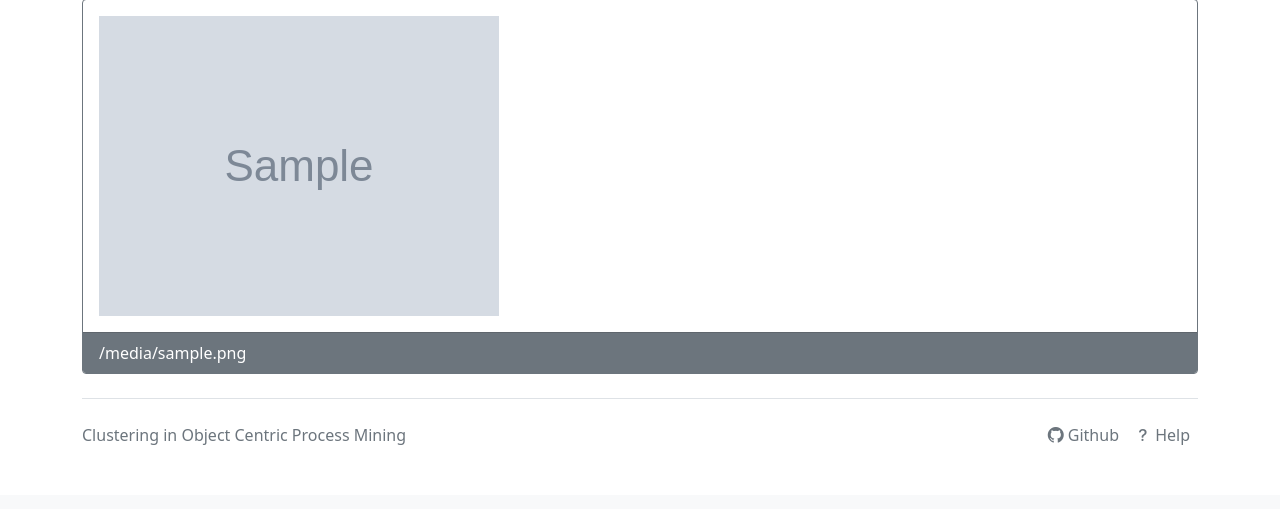
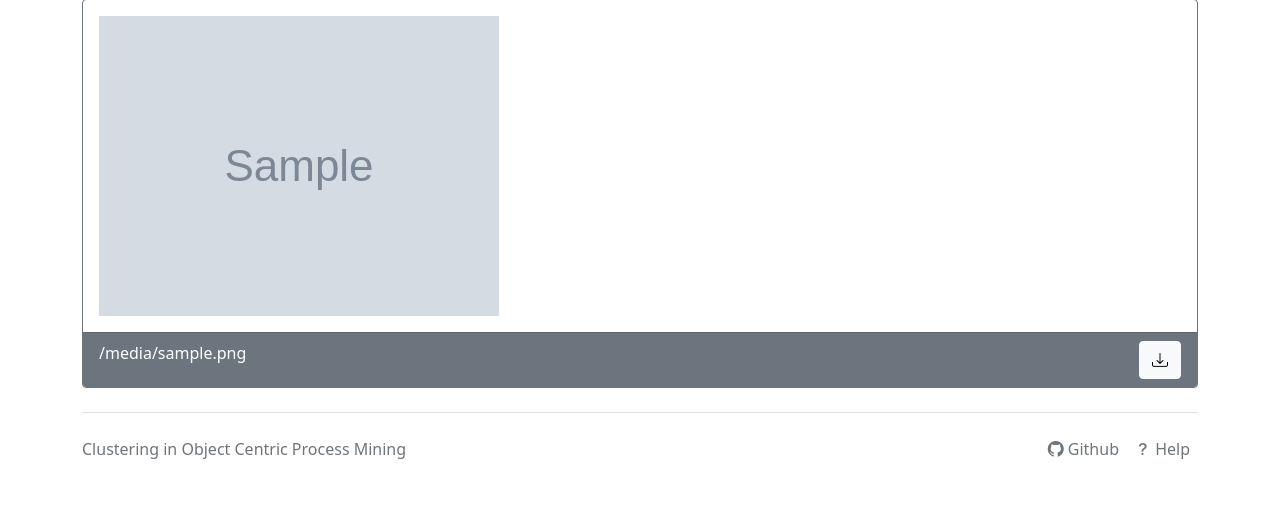
Before and after one commit to JustusNikolaus/Clustering-in-Object-Centric-Process-Mining, a Django app: template drawpage/templates/drawpage/drawpage.html in a window 1280 px wide. Shown: the part 499-1008 px from the top of the page. Before the commit the page ends 944 px from the top, so only its background shows below. Run offline with Django 3.2, Linux system fonts and the light colour scheme; the template is opened without the code that fills it: most values are stand-ins (such as "Sample title", 1, 10 or a date in 2020); grey boxes marked "Sample" are stand-in pictures; parts of the project's set-up code (start-up, migrations or seed data) failed here and were passed over; some libraries are stand-ins or nearby versions.

Commit message:
Added download functionality for DFGs

```diff
--- a/drawpage/templates/drawpage/drawpage.html
+++ b/drawpage/templates/drawpage/drawpage.html
@@ -92,7 +92,14 @@
                 <img src="{{ i }}" class="img-fluid" alt="{{ i }}">
             </div>
             <div class="card-footer text-white bg-secondary">
-                <p class="card-text">{{ i }}</p>
+                <div class="row">
+                    <div class="col card-text">
+                        {{ i }}
+                    </div>
+                    <div class="col text-end">
+                        <a class="btn btn-light text-end" href="{{ i }}" role="button"><i class="bi bi-download"></i></a>
+                    </div>
+                </div>
             </div>
         </div>
         {% endfor %}
```
